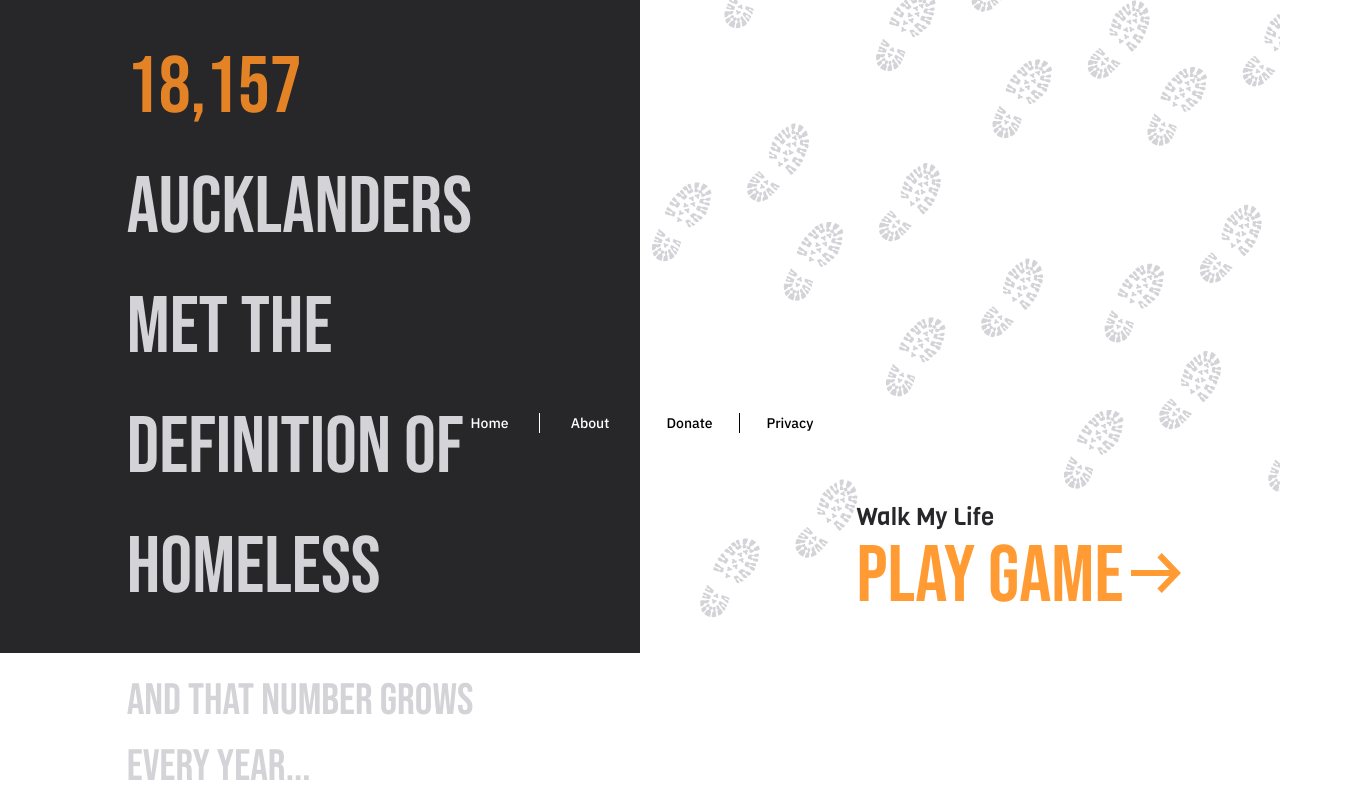
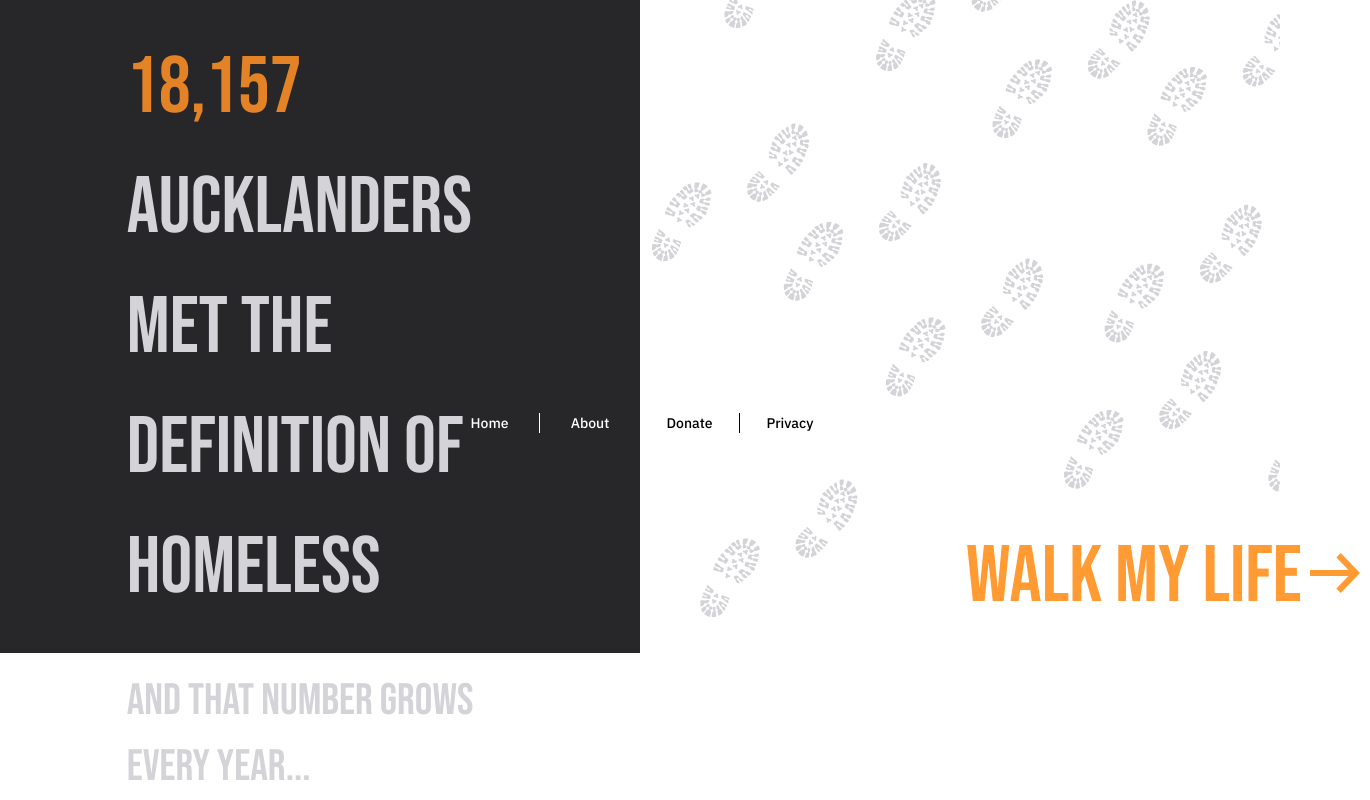
Before and after one commit to pouyaniranpour/wims, a React (Vite) app: page / in a window 1280 px wide. Shown: the part 359-1159 px from the top of the page, 1370 px wide, since content can reach past the window. Built offline with nearby package versions, Linux system fonts and the light colour scheme.

Commit message:
changed the bottom right div on the starting page to 'walk my life'

```diff
--- a/src/pages/StartingPage.jsx
+++ b/src/pages/StartingPage.jsx
@@ -20,13 +20,10 @@ function StartingPage() {
       </div>
 
         <div className="h-full w-full bg-footsteps bg-cover flex justify-center items-end">
-        <div className="flex flex-col relative left-16"><p className="font-viga text-2xl text-zinc-800">Walk My Life</p>
           <Link to={"/game"}>
-            <div className="cursor-pointer flex justify-center items-center relative bottom-4"><span className="text-large font-bebas-neue text-dark-orange">PLAY GAME</span>
+            <div className="cursor-pointer flex justify-center items-center relative bottom-4 left-52"><span className="text-large font-bebas-neue text-dark-orange">WALK MY LIFE</span>
               <img className="ml-2 relative bottom-1" src={orangeArrow} /></div>
           </Link>
-
-        </div>
       </div>
       <Footer />
     </div>
```
